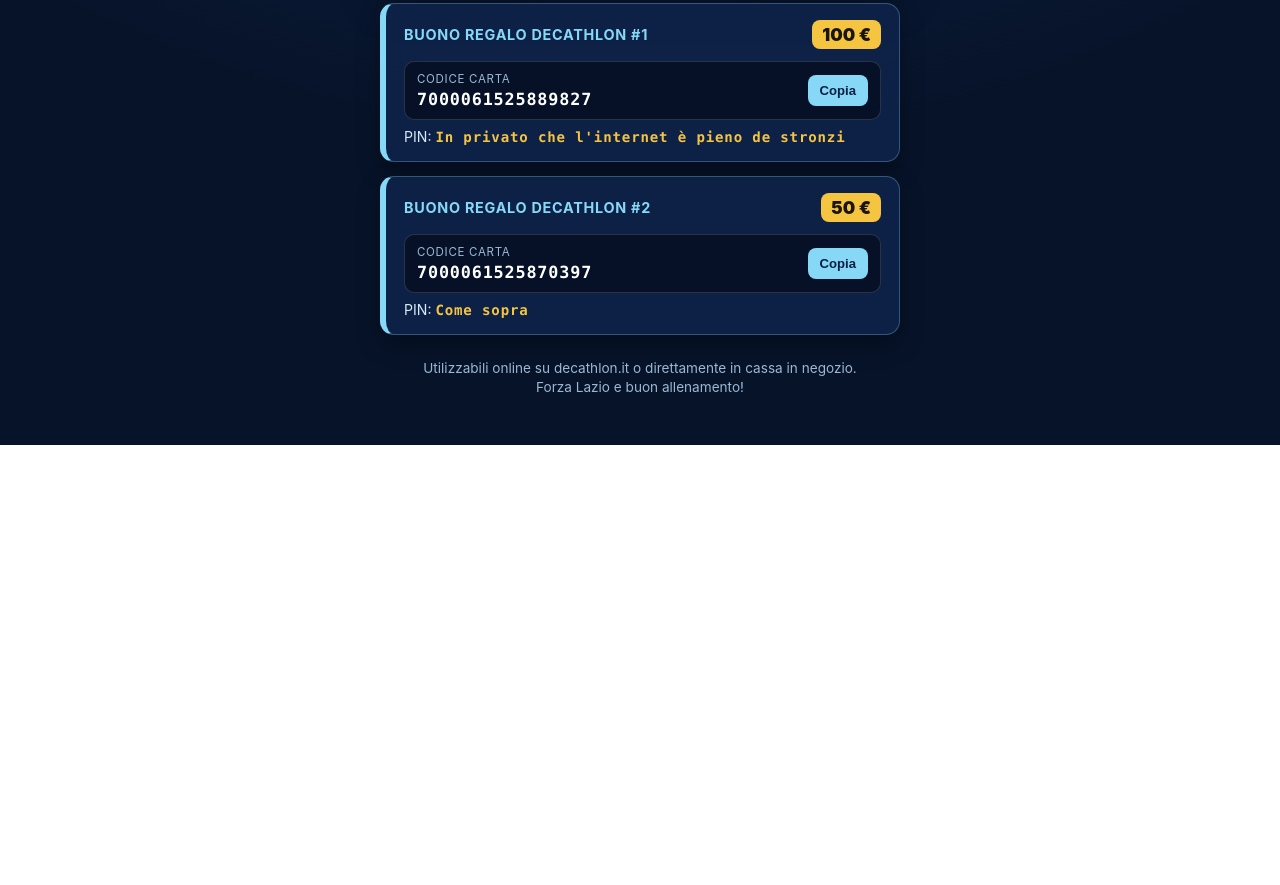
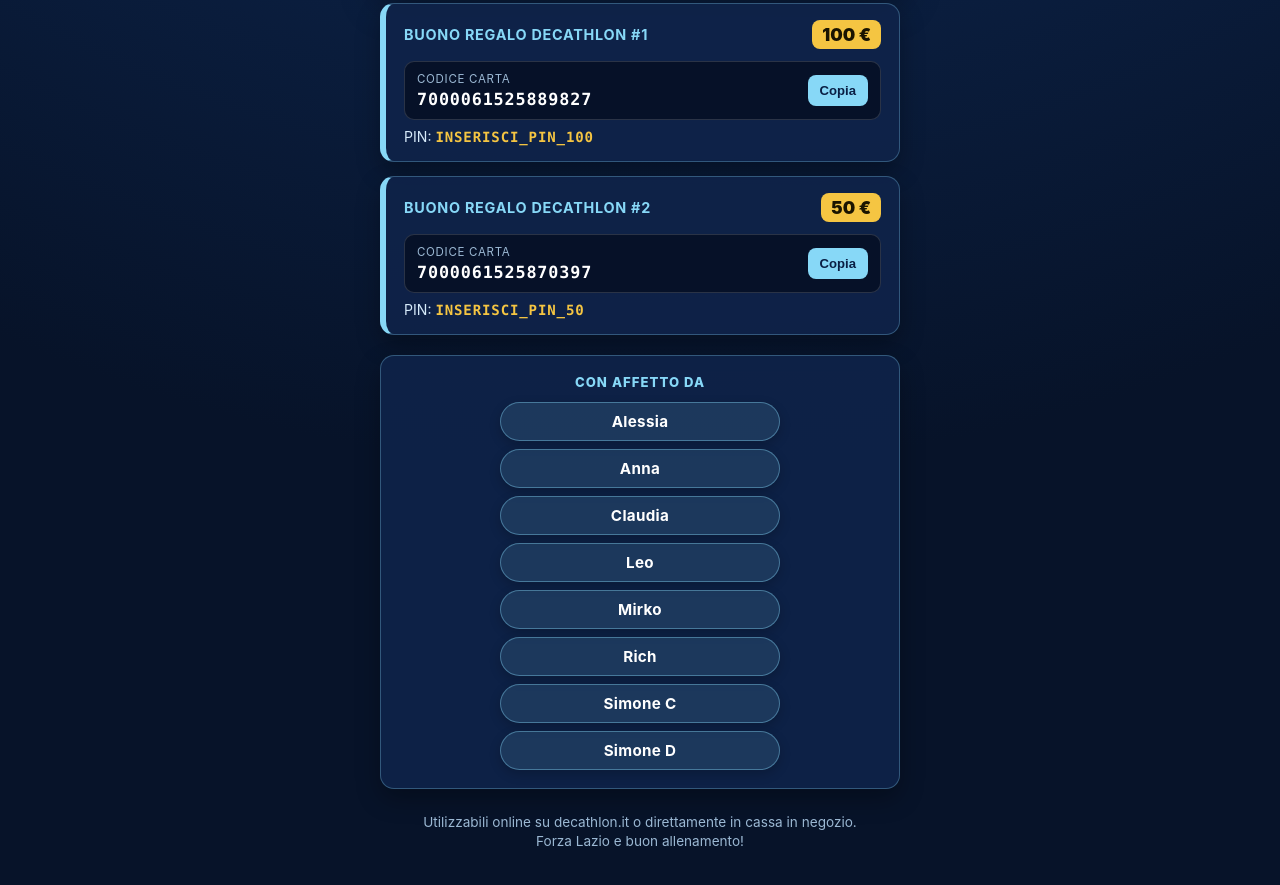
Before and after one commit to MirkHammet/grausos.birthday, a plain HTML site: page index.html in a window 1280 px wide. Shown: the part 1113-1998 px from the top of the page. Before the commit the page ends 1558 px from the top, so only its background shows below. Drawn offline with Linux system fonts and the light colour scheme.

Commit message:
Add files via upload

```diff
--- a/index.html
+++ b/index.html
@@ -190,6 +190,50 @@
       color: #052e16;
     }
 
+    .signatures {
+      background: var(--card-bg);
+      border: 1.5px solid rgba(135, 216, 247, 0.3);
+      border-radius: 14px;
+      padding: 18px;
+      box-shadow: 0 10px 25px rgba(0, 0, 0, 0.3);
+      display: flex;
+      flex-direction: column;
+      align-items: center;
+      gap: 12px;
+    }
+
+    .signatures-title {
+      font-size: 0.82rem;
+      font-weight: 800;
+      text-transform: uppercase;
+      letter-spacing: 0.08em;
+      color: var(--lazio-sky);
+    }
+
+    .chip-stack {
+      width: 100%;
+      max-width: 280px;
+      display: flex;
+      flex-direction: column;
+      gap: 8px;
+    }
+
+    .chip {
+      display: flex;
+      align-items: center;
+      justify-content: center;
+      width: 100%;
+      padding: 9px 16px;
+      border-radius: 999px;
+      background: rgba(135, 216, 247, 0.13);
+      border: 1px solid rgba(135, 216, 247, 0.4);
+      color: #ffffff;
+      font-weight: 700;
+      font-size: 0.95rem;
+      letter-spacing: 0.02em;
+      box-shadow: 0 4px 12px rgba(0, 0, 0, 0.2);
+    }
+
     footer {
       text-align: center;
       font-size: 0.85rem;
@@ -227,7 +271,7 @@
           </div>
           <button class="copy-btn" onclick="copyCode('code-100', this)">Copia</button>
         </div>
-        <div class="pin-line">PIN: <strong>In privato che l'internet è pieno de stronzi</strong></div>
+        <div class="pin-line">PIN: <strong>INSERISCI_PIN_100</strong></div>
       </article>
 
       <!-- BUONO 2: 50€ -->
@@ -243,8 +287,22 @@
           </div>
           <button class="copy-btn" onclick="copyCode('code-50', this)">Copia</button>
         </div>
-        <div class="pin-line">PIN: <strong>Come sopra</strong></div>
+        <div class="pin-line">PIN: <strong>INSERISCI_PIN_50</strong></div>
       </article>
+    </section>
+
+    <section class="signatures" aria-label="Firme degli autori">
+      <div class="signatures-title">Con affetto da</div>
+      <div class="chip-stack">
+        <span class="chip">Alessia</span>
+        <span class="chip">Anna</span>
+        <span class="chip">Claudia</span>
+        <span class="chip">Leo</span>
+        <span class="chip">Mirko</span>
+        <span class="chip">Rich</span>
+        <span class="chip">Simone C</span>
+        <span class="chip">Simone D</span>
+      </div>
     </section>
 
     <footer>
```
